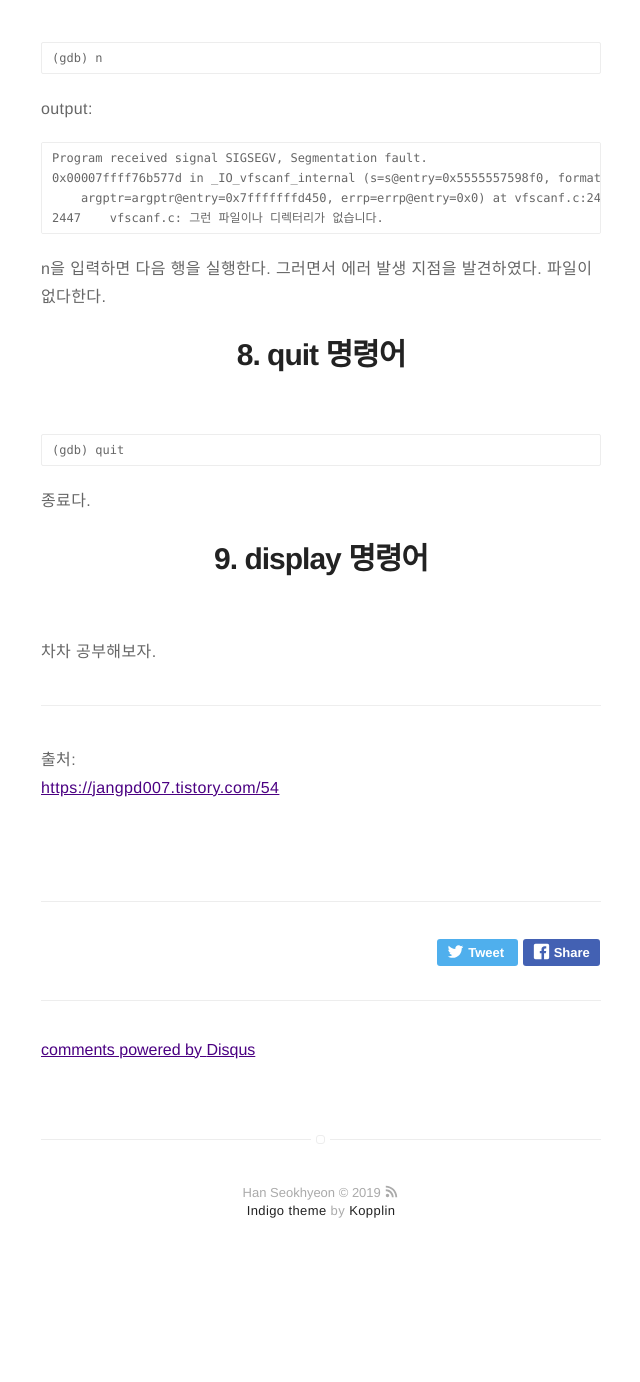
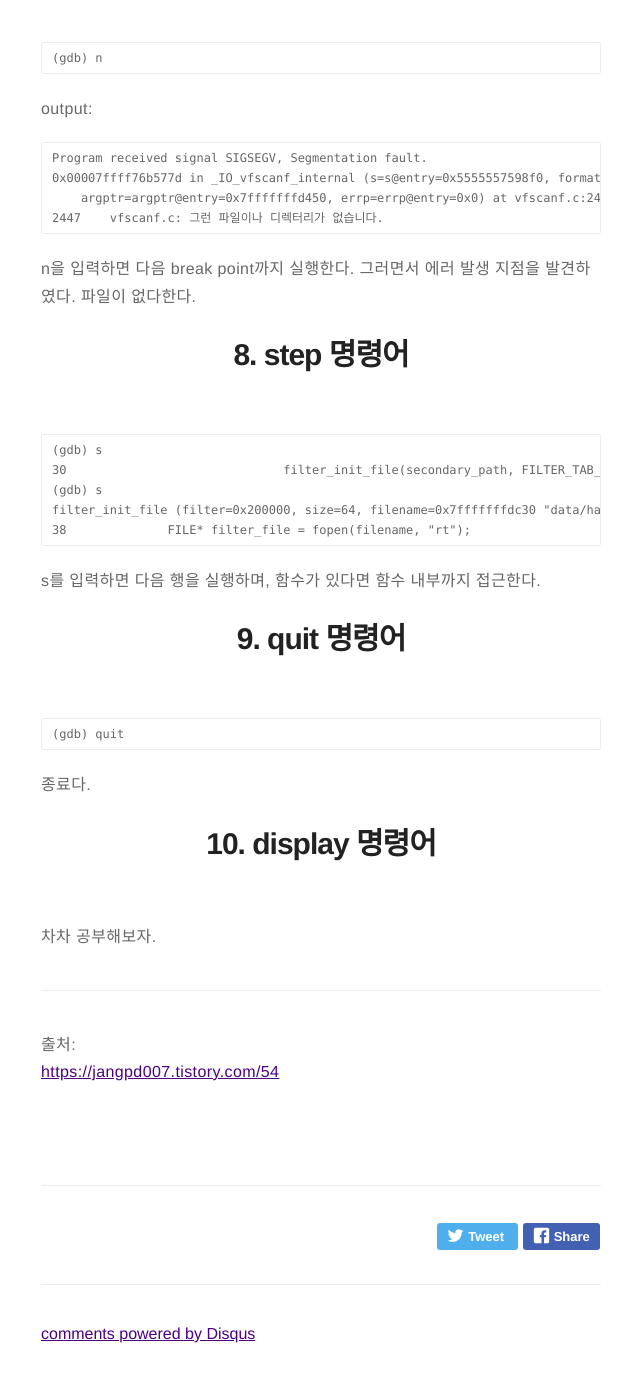
Before and after one commit to HanSeokhyeon/HanSeokhyeon.github.io, a Jekyll site: the page built from _posts/2019-10-31-gdb-tutorial.md, in a window 1280 px wide and 1400 px high, scrolled down 3306 px. Shown: the top 1382 px of the window, without its empty margins (319-959 px from the left). Built offline with Jekyll 4.4.1, drawn with Linux system fonts in a browser that asks for light colours; comment, search, counter and statistics services are not loaded; before the commit the page ends 4588 px from its top, so only the background shows below that.

Commit message:
modify post gdb tutorial

````diff
--- a/_posts/2019-10-31-gdb-tutorial.md
+++ b/_posts/2019-10-31-gdb-tutorial.md
@@ -146,16 +146,28 @@ Program received signal SIGSEGV, Segmentation fault.
 2447	vfscanf.c: 그런 파일이나 디렉터리가 없습니다.
 ```
 
-n을 입력하면 다음 행을 실행한다. 그러면서 에러 발생 지점을 발견하였다. 파일이 없다한다.
+n을 입력하면 다음 break point까지 실행한다. 그러면서 에러 발생 지점을 발견하였다. 파일이 없다한다.
 
-# 8. quit 명령어
+# 8. step 명령어
+```
+(gdb) s
+30				filter_init_file(secondary_path, FILTER_TAB_SP, sp_name);
+(gdb) s
+filter_init_file (filter=0x200000, size=64, filename=0x7fffffffdc30 "data/han/filter_tab/lpf64.csv") at functional.c:38
+38		FILE* filter_file = fopen(filename, "rt");
+```
+
+s를 입력하면 다음 행을 실행하며, 함수가 있다면 함수 내부까지 접근한다.
+
+
+# 9. quit 명령어
 ```
 (gdb) quit
 ```
 
 종료다.
 
-# 9. display 명령어
+# 10. display 명령어
 차차 공부해보자.
 
 ---
````
Also changed, not shown: 1 other file.
